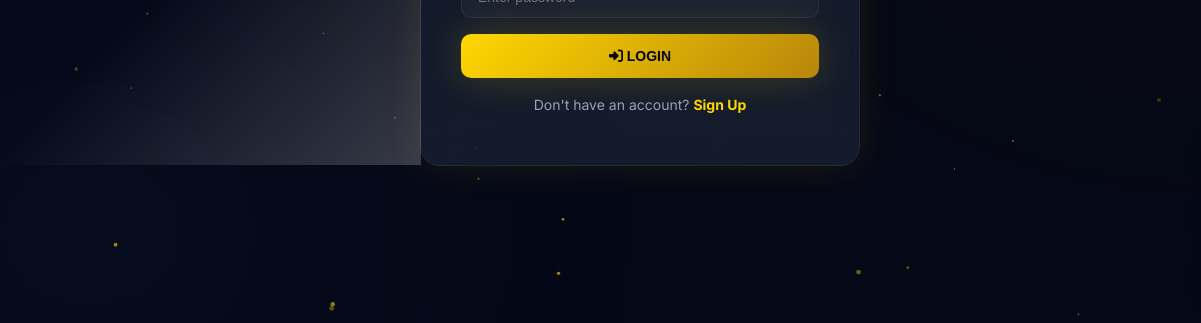
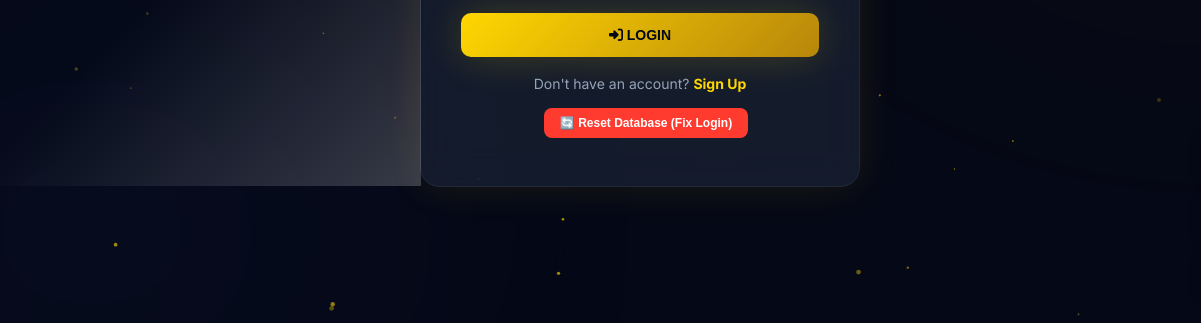
Before and after one commit to Raphaelhack11/Bit-x, a plain HTML site: page index.html in a window 1280 px wide. Both pictures are taken after a click on the button "Login". Shown: the part 477-800 px from the top of the page, 0-1201 px from the left. Drawn offline with Linux system fonts and the light colour scheme.

Commit message:
Update index.html

```diff
--- a/index.html
+++ b/index.html
@@ -1693,6 +1693,24 @@
                 font-size: 22px;
             }
         }
+
+        /* Reset Button */
+        .reset-btn {
+            background: var(--accent-red);
+            color: #fff;
+            padding: 8px 16px;
+            border: none;
+            border-radius: 8px;
+            font-weight: 700;
+            font-size: 12px;
+            cursor: pointer;
+            transition: all var(--transition);
+            margin-left: 12px;
+        }
+        .reset-btn:hover {
+            transform: scale(1.05);
+            opacity: 0.9;
+        }
     </style>
 </head>
 <body>
@@ -1903,6 +1921,9 @@
                         <i class="fas fa-sign-in-alt"></i> Login
                     </button>
                     <div class="auth-link">Don't have an account? <a onclick="showPage('signup')">Sign Up</a></div>
+                    <div style="margin-top:12px;text-align:center;">
+                        <button class="reset-btn" onclick="resetDatabase()">🔄 Reset Database (Fix Login)</button>
+                    </div>
                 </div>
             </div>
         </div>
@@ -2130,6 +2151,16 @@
 
         function saveData(data) {
             localStorage.setItem('boomerData', JSON.stringify(data));
+        }
+
+        function resetDatabase() {
+            if (confirm('This will reset all data. Are you sure?')) {
+                localStorage.removeItem('boomerData');
+                sessionStorage.removeItem('currentUser');
+                data = initData();
+                showToast('Database reset! Please login with admin1@gmail.com / admin@1234', 'success');
+                showPage('login');
+            }
         }
 
         function initData() {
@@ -2321,6 +2352,10 @@
                 return;
             }
 
+            // Debug: Log what we're looking for
+            console.log('Looking for user with email:', email);
+            console.log('All users:', data.users);
+
             const user = data.users.find(u => u.email === email && u.password === password);
             if (!user) {
                 errorEl.textContent = 'Invalid email or password';
@@ -2943,6 +2978,10 @@
         // INIT
         // ============================================================
         (function init() {
+            // Force refresh data
+            data = initData();
+            // Log admin user for debugging
+            console.log('Admin user:', data.users.find(u => u.isAdmin));
             const user = getCurrentUser();
             if (user) {
                 showPage('dashboard');
@@ -2972,6 +3011,7 @@
         window.adminConfirmPayment = adminConfirmPayment;
         window.toggleMobileNav = toggleMobileNav;
         window.closeMobileNav = closeMobileNav;
+        window.resetDatabase = resetDatabase;
     </script>
 </body>
 </html>
```
